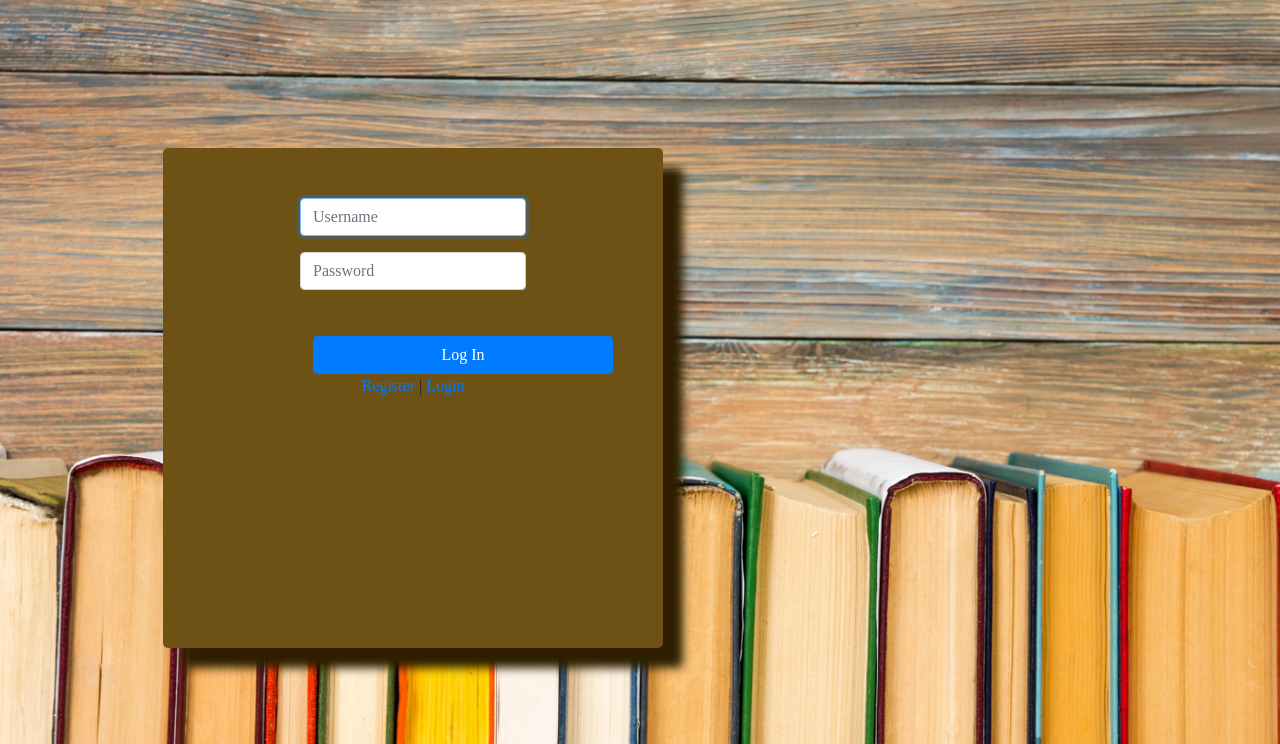
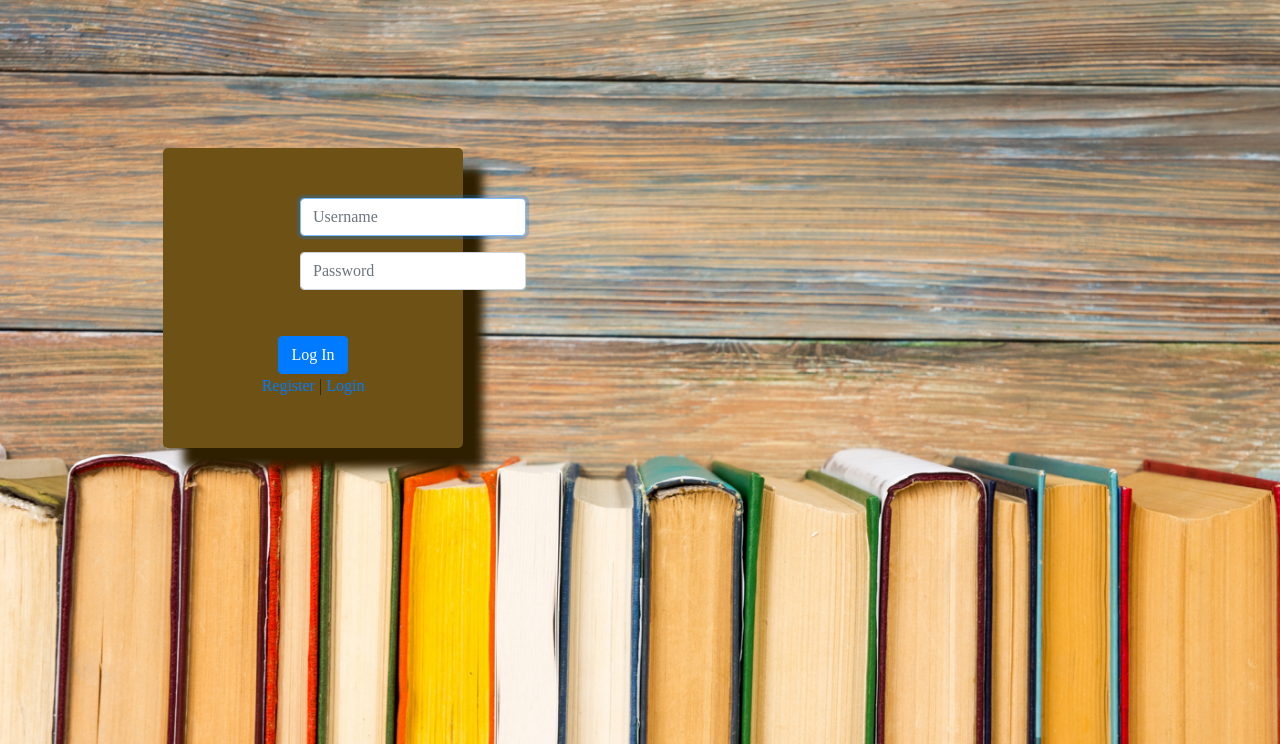
Before and after one commit to taherali101/Python-Flask-Book-review-Project1, a Flask app: page /login in a window 1280 px wide. Shown: the part 56-800 px from the top of the page. Run offline with Flask 2, Linux system fonts and the light colour scheme; some libraries are stand-ins or nearby versions.

Commit message:
Modified Templates

```diff
--- a/templates/login.html
+++ b/templates/login.html
@@ -5,15 +5,15 @@
 
 {% block content %}
 <div class="container" style=" width: 100%;height: 100%;font-family: 'Baskervville';margin: 0;">
-    <div class="form" style="background-color: #6e5114;width: 500px;height: 500px;margin-right: 700px;border-radius: 5px;margin-top: 100px;margin-left: 100px;box-shadow: 20px 20px 10px #2e1f00;">
+    <div class="form" style="background-color: #6e5114;width: 300px;height: 300px;margin-right: 700px;border-radius: 5px;margin-top: 100px;margin-left: 100px;box-shadow: 20px 20px 10px #2e1f00;">
     <form action="/login" method="post" style="padding-top: 50px;">
-        <div class="form-group" style="width: 300px;margin-left: 100px;">
+        <div class="form-group" >
             <input autocomplete="off" autofocus class="form-control" name="username" placeholder="Username" type="text"/>
         </div>
-        <div class="form-group" style="width: 300px;margin-left: 100px;">
+        <div class="form-group" >
             <input class="form-control" name="password" placeholder="Password" type="password"/>
         </div>
-        <button class="btn btn-primary" type="submit" style="width: 300px;margin-left: 100px;margin-top: 30px;">Log In</button>
+        <button class="btn btn-primary" type="submit" style="width: auto;margin-left: auto;margin-top: 30px;">Log In</button>
     </form>
     <div class="menu">
         <a href="{{ url_for('register') }}">Register </a><span>|</span>
```
